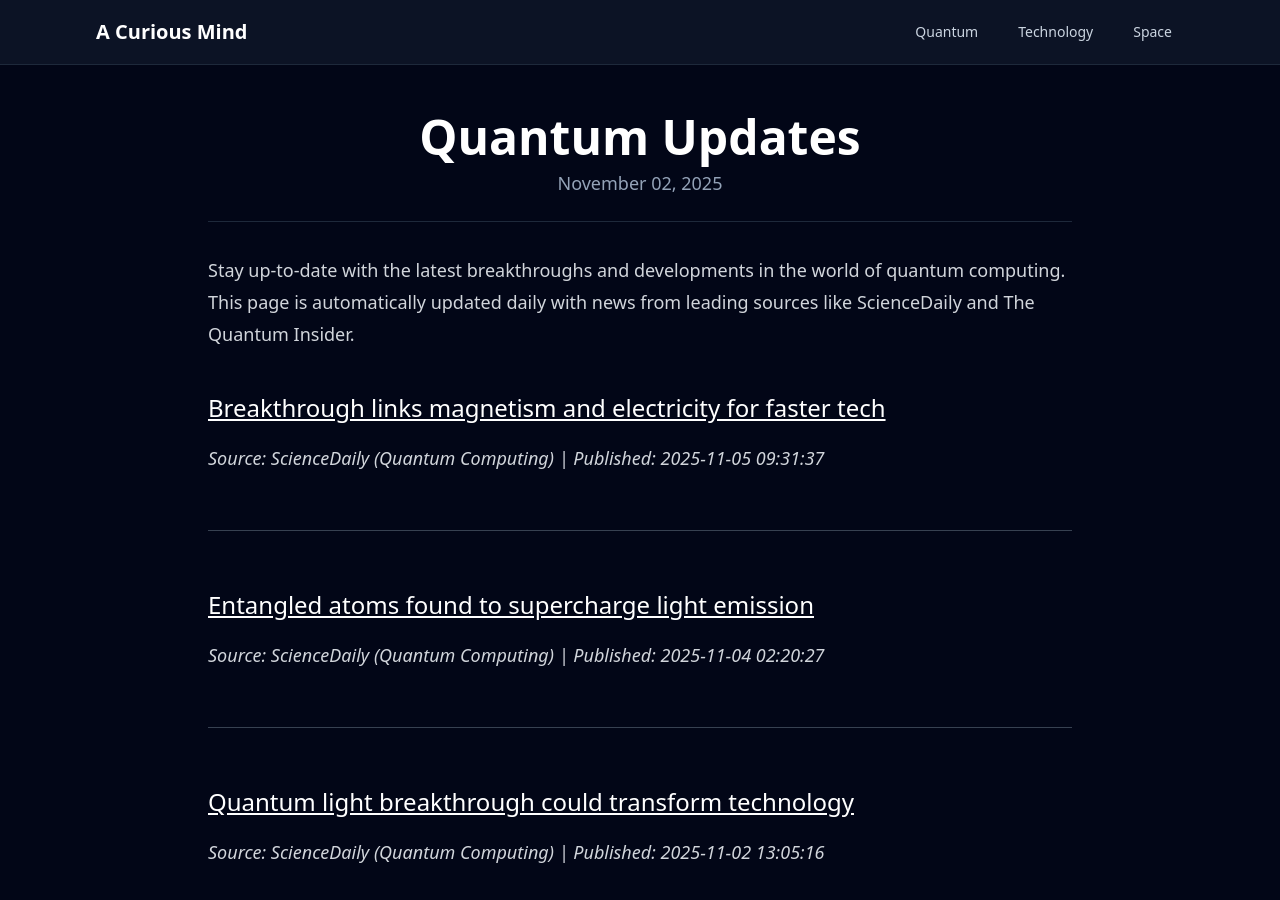
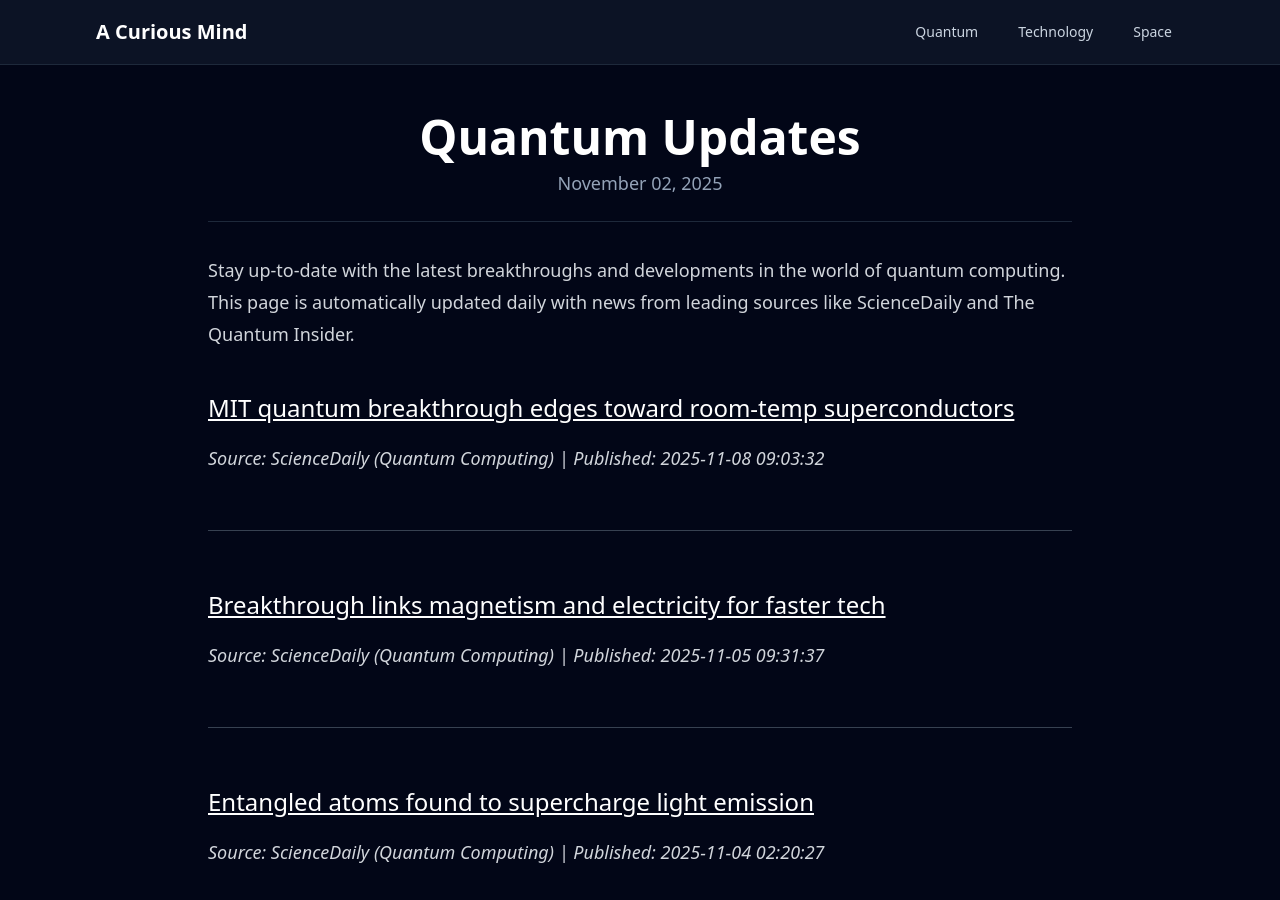
Before and after one commit to onehl7/onehl7.github.io, a Jekyll site: the page built from _posts/2025-11-02-quantum-updates.md, in a window 1280 px wide and 900 px high. Built offline with Jekyll 4.4.1, drawn with Linux system fonts in a browser that asks for light colours; nearby versions of some CDN libraries; some of the changed text lies outside the part shown.

Commit message:
Update quantum news data

```diff
--- a/_data/quantum_news.json
+++ b/_data/quantum_news.json
@@ -1,4 +1,10 @@
 [
+  {
+    "source": "ScienceDaily (Quantum Computing)",
+    "title": "MIT quantum breakthrough edges toward room-temp superconductors",
+    "link": "https://www.sciencedaily.com/releases/2025/11/251108014019.htm",
+    "published": "2025-11-08 09:03:32"
+  },
   {
     "source": "ScienceDaily (Quantum Computing)",
     "title": "Breakthrough links magnetism and electricity for faster tech",
@@ -48,12 +54,6 @@
     "published": "2025-10-29 07:44:08"
   },
   {
-    "source": "ScienceDaily (Quantum Computing)",
-    "title": "New quantum network could finally reveal dark matter",
-    "link": "https://www.sciencedaily.com/releases/2025/10/251029002923.htm",
-    "published": "2025-10-29 06:12:27"
-  },
-  {
     "source": "The Quantum Insider",
     "title": "NVIDIA Launches NVQLink to Bridge Quantum and Classical Supercomputing",
     "link": "https://thequantuminsider.com/2025/10/28/nvidia-launches-nvqlink-to-bridge-quantum-and-classical-supercomputing/",
```
